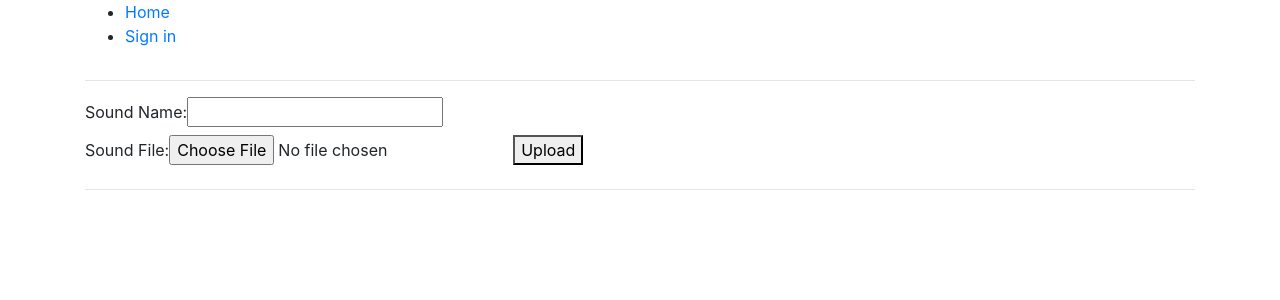
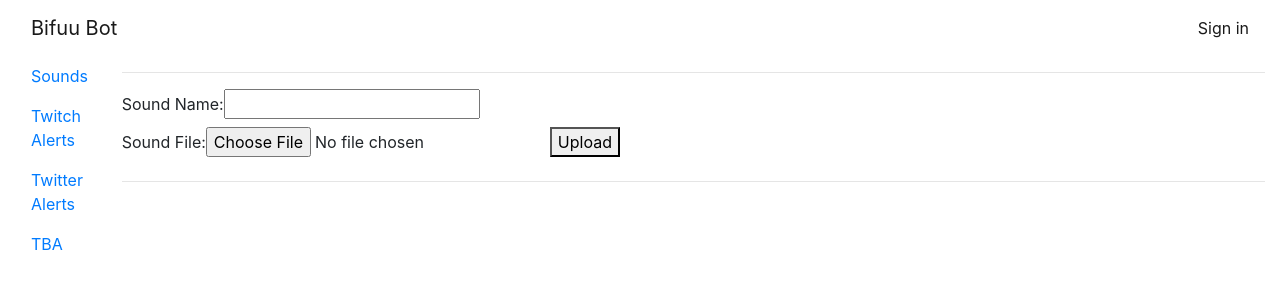
Before and after one commit to Bifuu/BifuuBot, a React (Create React App) app in the folder bifuubot-dashboard/: page /sounds in a window 1280 px wide. Shown: the top 300 px of the page. Built offline with nearby package versions, Linux system fonts and the light colour scheme; no server answers; the database is empty.

Commit message:
Add Bootstrap navbar and sidebar

```diff
--- a/bifuubot-dashboard/public/index.html
+++ b/bifuubot-dashboard/public/index.html
@@ -32,7 +32,7 @@
       rel="stylesheet"
       href="https://fonts.googleapis.com/icon?family=Material+Icons"
     />
-    <title>React App</title>
+    <title>Bifuu Bot Dash</title>
   </head>
   <body>
     <noscript>You need to enable JavaScript to run this app.</noscript>
--- a/bifuubot-dashboard/src/App.js
+++ b/bifuubot-dashboard/src/App.js
@@ -1,6 +1,8 @@
 import React from 'react';
 import { BrowserRouter as Router, Switch, Route } from 'react-router-dom';
 import Container from 'react-bootstrap/Container';
+import Row from 'react-bootstrap/Row';
+import Col from 'react-bootstrap/Col';
 
 import Sounds from './pages/Sounds';
 import Twitch from './pages/Twitch';
@@ -9,15 +11,20 @@ import SignIn from './pages/SignIn';
 import { UserProvider } from './providers/UserProvider';
 
 import Nav from './components/Nav';
+import Sidebar from './components/Sidebar';
 
 function App() {
   return (
     <UserProvider>
       <Router>
-        <Container>
-          <div className="App">
-            <Nav />
-            <main>
+        <Container fluid>
+          <Nav />
+
+          <Row>
+            <Col xs={1}>
+              <Sidebar />
+            </Col>
+            <Col>
               <Switch>
                 <Route path="/sounds">
                   <Sounds />
@@ -31,8 +38,8 @@ function App() {
                   <Home />
                 </Route>
               </Switch>
-            </main>
-          </div>
+            </Col>
+          </Row>
         </Container>
       </Router>
     </UserProvider>
--- a/bifuubot-dashboard/src/components/Nav.js
+++ b/bifuubot-dashboard/src/components/Nav.js
@@ -2,6 +2,7 @@ import React, { useContext } from 'react';
 import { Link as RouterLink } from 'react-router-dom';
 import { auth, functions } from '../services/firebase';
 import { UserContext } from '../providers/UserProvider';
+import Navbar from 'react-bootstrap/Navbar';
 
 const Nav = () => {
   const user = useContext(UserContext);
@@ -10,31 +11,26 @@ const Nav = () => {
     if (typeof user !== 'undefined') {
       return (
         <>
-          <li>
-            <RouterLink to="/sounds">Sounds</RouterLink>
-          </li>
-          <li>
+          <Navbar.Text>
             <button onClick={() => auth.signOut()}>Sign Out</button>
-          </li>
+          </Navbar.Text>
         </>
       );
     } else {
       return (
-        <li>
+        <Navbar.Text>
           <RouterLink to="/signin">Sign in</RouterLink>
-        </li>
+        </Navbar.Text>
       );
     }
   };
   return (
-    <div className="nav">
-      <ul>
-        <li>
-          <RouterLink to="/">Home</RouterLink>
-        </li>
+    <Navbar>
+      <Navbar.Brand href="/home">Bifuu Bot</Navbar.Brand>
+      <Navbar.Collapse className="justify-content-end">
         {signInOrOut()}
-      </ul>
-    </div>
+      </Navbar.Collapse>
+    </Navbar>
   );
 };
 
--- /dev/null
+++ b/bifuubot-dashboard/src/components/Sidebar.js
@@ -0,0 +1,15 @@
+import React from 'react';
+import Nav from 'react-bootstrap/Nav';
+
+const Sidebar = () => {
+  return (
+    <Nav className="flex-column">
+      <Nav.Link href="/sounds">Sounds</Nav.Link>
+      <Nav.Link href="/">Twitch Alerts</Nav.Link>
+      <Nav.Link href="/">Twitter Alerts</Nav.Link>
+      <Nav.Link href="/">TBA</Nav.Link>
+    </Nav>
+  );
+};
+
+export default Sidebar;
```
